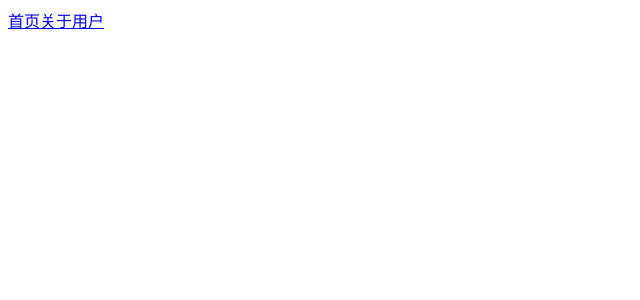
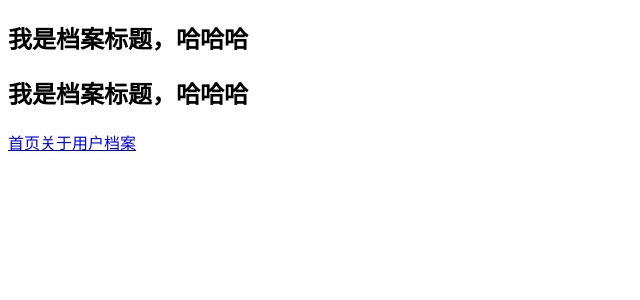
Before and after one commit to BinAnt/helloVue, a Vue app in the folder vuecli/vuerouter/: page /profile in a window 1280 px wide. Shown: the top 300 px of the page, without its empty margins (0-640 px from the left). Built offline with nearby package versions, Linux system fonts and the light colour scheme; the HTML template or start-up script is replaced by a standard one.

Commit message:
路由传参(1)

```diff
--- a/vuecli/vuerouter/src/App.vue
+++ b/vuecli/vuerouter/src/App.vue
@@ -9,11 +9,12 @@
   <router-link to="/home">首页</router-link>
   <router-link to="/about">关于</router-link>
   <router-link :to="'/user/'+userId">用户</router-link>
+  <!-- <router-link to="/profile">档案</router-link> -->
+  <router-link :to="{path: '/profile', query: {name: 'ant', age: '18', height: '170'}}">档案</router-link>
   </div>
 </template>
 
 <script>
-
 export default {
   name: 'App',
   data() {
--- /dev/null
+++ b/vuecli/vuerouter/src/components/Profile.vue
@@ -0,0 +1,14 @@
+<template>
+    <div>
+        <h2>我是档案标题，哈哈哈</h2>
+        <h2>我是档案标题，哈哈哈</h2>
+    </div>
+</template>
+
+<script>
+export default {
+    name: 'Profile'
+}
+</script>
+<style lang='scss' scoped>
+</style>
--- a/vuecli/vuerouter/src/router/index.js
+++ b/vuecli/vuerouter/src/router/index.js
@@ -11,6 +11,7 @@ const About = () => import('../components/About.vue')
 const User = () => import('../components/User.vue')
 const News = () => import('../components/News.vue')
 const Message = () => import('../components/Message.vue')
+const Profile = () => import('../components/Profile.vue')
 
 //1.通过Vue.use(插件) 安装插件
 Vue.use(vueRouter)
@@ -46,6 +47,10 @@ const routes = [
     {
         path: '/user/:userId',
         component: User
+    },
+    {
+        path: '/profile',
+        component: Profile
     }
 ];
 
```
